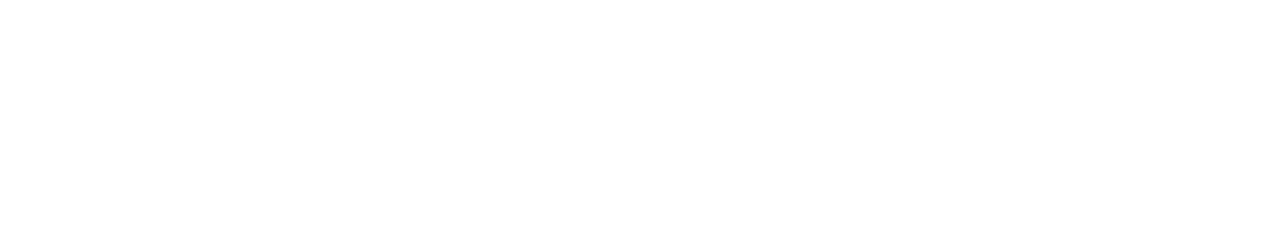
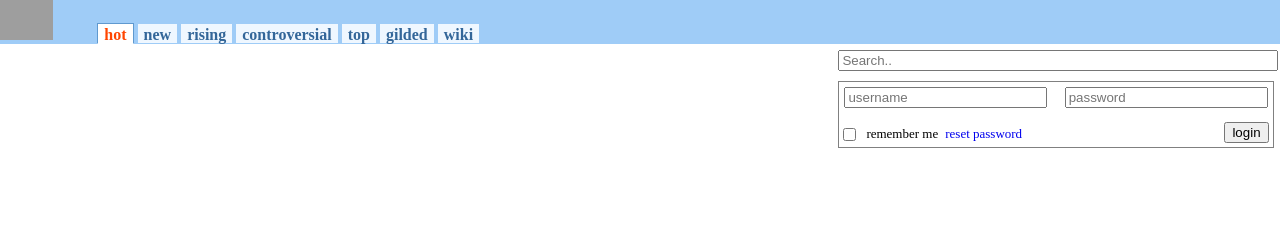
Before and after one commit to levangode/Javascript-Midterm, a plain HTML site: page index.html in a window 1280 px wide. Drawn offline with Linux system fonts and the light colour scheme; grey boxes are pictures that could not be loaded.

Commit message:
added top menu, login and search

```diff
--- a/index.html
+++ b/index.html
@@ -2,8 +2,148 @@
 <html lang="en">
 <head>
     <meta charset="UTF-8">
-    <title>Title</title>
+    <title>Reddit</title>
+
+    <style>
+
+        #logo {
+            height: 40px;
+            display: inline;
+        }
+
+        #categories {
+            display: inline;
+        }
+
+        #categories li {
+            padding: 2px 6px 0 6px;
+            font-weight: bold;
+            cursor: pointer;
+            background-color: #eff7ff;
+            color: #369;
+            display: inline;
+        }
+
+        body {
+            margin: 0;
+        }
+
+        #header {
+            border: 0;
+            background-color: #9fccf7;
+        }
+
+        #categories li.selected {
+            color: orangered;
+            background-color: white;
+            border: 1px solid #5f99cf;
+            border-bottom: 1px solid white;
+        }
+
+        #rightColumn {
+            margin: 0.5%;
+            float: left;
+            width: 34%;
+        }
+
+        #leftColumn {
+            float: left;
+            height: 200px;
+            width: 65%;
+        }
+
+        #loginDiv {
+            margin-top: 10px;
+            height: 65px;
+            position: relative;
+            border: 1px solid gray;
+        }
+
+        #usernameInput {
+            margin-top: 5px;
+            position: absolute;
+            width: 45%;
+            left: 5px;
+        }
+
+        #passwordInput {
+            margin-top: 5px;
+            position: absolute;
+            width: 45%;
+            right: 5px;
+        }
+
+        #rememberCheckbox {
+            vertical-align: middle;
+            display: inline-block;
+        }
+
+        #rememberLabel {
+            font-size: 13px;
+            margin: 3px;
+            display: inline-block;
+        }
+
+        #loginFormBottomDiv {
+            position: absolute;
+            bottom: 2px;
+        }
+
+        #resetPassword {
+            text-decoration: none;
+            font-size: 13px;
+        }
+
+        #submitButton {
+            position: absolute;
+            bottom: 4px;
+            right: 4px;
+        }
+        #searchInput{
+            width: calc(100% - 4px);
+        }
+
+    </style>
+
 </head>
+<div id="header">
+    <img src="https://upload.wikimedia.org/wikipedia/en/thumb/8/82/Reddit_logo_and_wordmark.svg/1280px-Reddit_logo_and_wordmark.svg.png"
+         id="logo">
+    <ul id="categories">
+        <li class="selected">hot</li>
+        <li>new</li>
+        <li>rising</li>
+        <li>controversial</li>
+        <li>top</li>
+        <li>gilded</li>
+        <li>wiki</li>
+    </ul>
+</div>
+
+<div id="leftColumn">
+
+</div>
+<div id="rightColumn">
+    <div id="searchDiv">
+        <input id="searchInput" type="text" placeholder="Search..">
+    </div>
+    <div id="loginDiv">
+        <form id="loginForm">
+            <input id="usernameInput" type="text" placeholder="username" maxlength="20">
+            <input id="passwordInput" type="password" placeholder="password" maxlength="20">
+            <div id="loginFormBottomDiv">
+                <input id="rememberCheckbox" type="checkbox">
+                <label id="rememberLabel" for="rememberCheckbox">remember me</label>
+                <a id="resetPassword" href=".">reset password</a>
+            </div>
+            <input id="submitButton" type="submit" value="login">
+        </form>
+    </div>
+
+
+</div>
+
+
 <body>
 
 </body>
```
